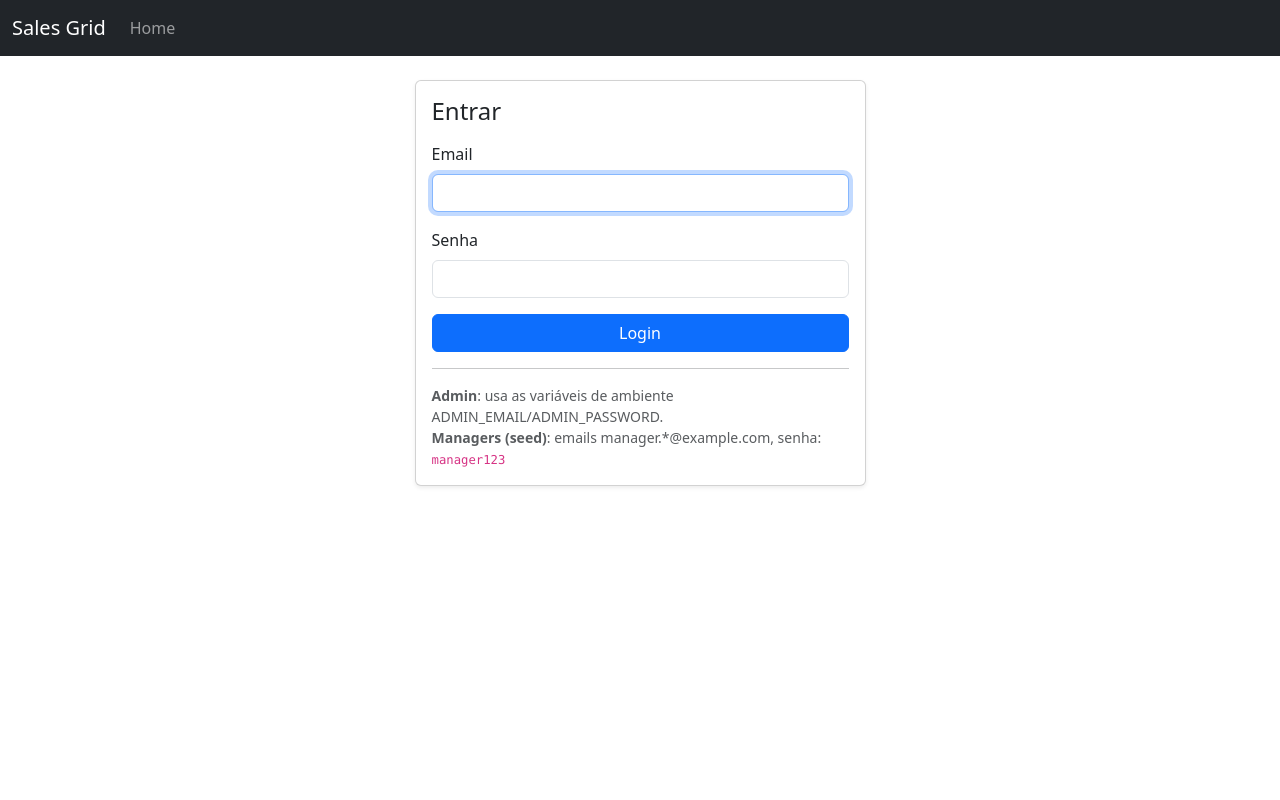
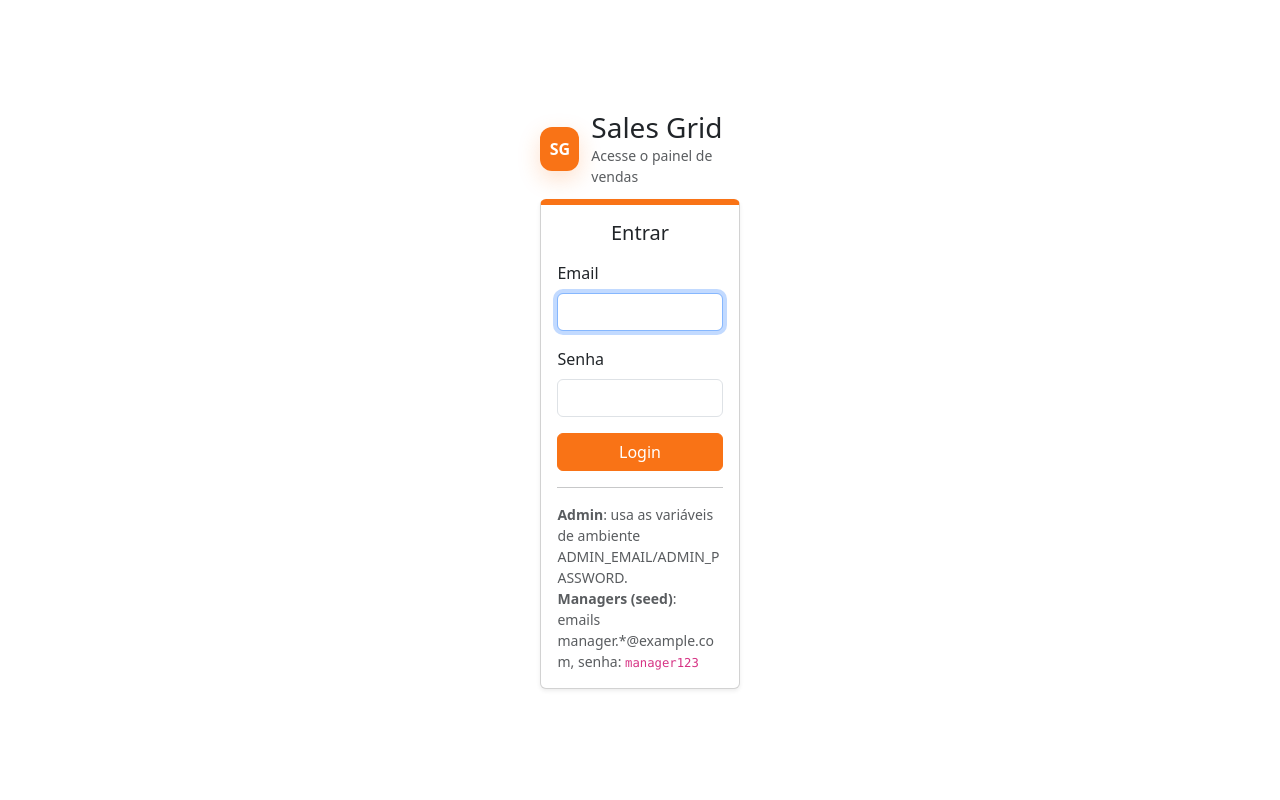
Before and after one commit to Hunter954/ItensdeAtaque, a Flask app: page /login in a window 1280 px wide. Run offline with Flask 3, Linux system fonts and the light colour scheme.

Commit message:
Add files via upload

```diff
--- a/sales_grid/blueprints/admin.py
+++ b/sales_grid/blueprints/admin.py
@@ -162,6 +162,7 @@ def items_post():
             "name": request.form.get("name", "").strip(),
             "photo_url": request.form.get("photo_url", "").strip(),
             "video_url": request.form.get("video_url", "").strip(),
+            "target": int(request.form.get("target") or 18),
         })
         _ensure_item_cells(data, new_id)
         save_data(data, f"Create item {new_id}")
@@ -176,6 +177,7 @@ def items_post():
         it["name"] = request.form.get("name", "").strip()
         it["photo_url"] = request.form.get("photo_url", "").strip()
         it["video_url"] = request.form.get("video_url", "").strip()
+        it["target"] = int(request.form.get("target") or it.get("target") or 18)
         save_data(data, f"Update item {iid}")
         flash("Item atualizado.", "success")
 
--- a/sales_grid/static/app.css
+++ b/sales_grid/static/app.css
@@ -6,3 +6,81 @@
 .sticky-col{position: sticky; left: 0; z-index: 4; background: var(--sticky-bg);}
 #gridTable th.sticky-col{z-index:5;}
 .table-responsive{max-height: calc(100vh - 240px);}
+
+
+/* === Orange/Black theme === */
+:root{
+  --brand-orange: #f97316;
+  --brand-orange-600: #ea580c;
+  --brand-black: #0b0b0b;
+
+  --bs-primary: var(--brand-orange);
+  --bs-primary-rgb: 249,115,22;
+  --bs-link-color: var(--brand-orange);
+  --bs-link-hover-color: var(--brand-orange-600);
+}
+
+/* Make primary buttons orange with good contrast */
+.btn-primary{
+  --bs-btn-bg: var(--brand-orange);
+  --bs-btn-border-color: var(--brand-orange);
+  --bs-btn-hover-bg: var(--brand-orange-600);
+  --bs-btn-hover-border-color: var(--brand-orange-600);
+  --bs-btn-active-bg: var(--brand-orange-600);
+  --bs-btn-active-border-color: var(--brand-orange-600);
+}
+.btn-outline-primary{
+  --bs-btn-color: var(--brand-orange);
+  --bs-btn-border-color: var(--brand-orange);
+  --bs-btn-hover-bg: var(--brand-orange);
+  --bs-btn-hover-border-color: var(--brand-orange);
+  --bs-btn-active-bg: var(--brand-orange-600);
+  --bs-btn-active-border-color: var(--brand-orange-600);
+}
+
+/* Accent badges */
+.badge.bg-primary{ background-color: var(--brand-orange) !important; }
+
+/* Home team cards */
+.team-card{
+  border-top: 6px solid var(--brand-orange);
+}
+.team-card .team-avatar{
+  width: 44px; height: 44px; border-radius: 999px; object-fit: cover;
+  border: 2px solid rgba(249,115,22,.35);
+}
+.team-card .team-arrow{
+  color: rgba(0,0,0,.35);
+}
+.team-card:hover .team-arrow{
+  color: var(--brand-orange);
+}
+
+/* Login page */
+.auth-shell{
+  min-height: calc(100vh - 0px);
+  display:flex; align-items:center; justify-content:center;
+}
+.auth-brand{
+  display:flex; align-items:center; justify-content:center; gap:.75rem;
+  margin-bottom: .75rem;
+}
+.auth-brand .mark{
+  width: 44px; height:44px; border-radius: 12px;
+  background: var(--brand-orange);
+  display:flex; align-items:center; justify-content:center;
+  color:#fff; font-weight:800;
+  box-shadow: 0 8px 22px rgba(249,115,22,.22);
+}
+.auth-card{
+  border-top: 6px solid var(--brand-orange);
+}
+
+/* Grid remaining label */
+.remain-label{
+  line-height: 1.1;
+  margin-top: .2rem;
+  font-size: .72rem;
+}
+
+/* keep existing */
--- a/sales_grid/templates/base.html
+++ b/sales_grid/templates/base.html
@@ -8,7 +8,8 @@
     <link rel="stylesheet" href="{{ url_for('static', filename='app.css') }}">
   </head>
   <body>
-    <nav class="navbar navbar-expand-lg navbar-dark bg-dark">
+    {% if not (request.endpoint or '').startswith('auth.') %}
+<nav class="navbar navbar-expand-lg navbar-dark bg-dark">
       <div class="container-fluid">
         <a class="navbar-brand" href="{{ url_for('main.home') }}">
           {% if company and company.logo_url %}
@@ -46,8 +47,9 @@
         </div>
       </div>
     </nav>
+{% endif %}
 
-    <main class="container py-4">
+    <main class="container py-4 {% if (request.endpoint or "").startswith("auth.") %}auth-shell{% endif %}">
       {% with messages = get_flashed_messages(with_categories=true) %}
         {% if messages %}
           {% for category, message in messages %}
--- a/sales_grid/templates/login.html
+++ b/sales_grid/templates/login.html
@@ -2,9 +2,16 @@
 {% block content %}
 <div class="row justify-content-center">
   <div class="col-md-5">
-    <div class="card shadow-sm">
+    <div class="auth-brand">
+  <div class="mark">SG</div>
+  <div>
+    <div class="h3 m-0">Sales Grid</div>
+    <div class="text-muted small">Acesse o painel de vendas</div>
+  </div>
+</div>
+<div class="card shadow-sm auth-card">
       <div class="card-body">
-        <h1 class="h4 mb-3">Entrar</h1>
+        <h1 class="h5 mb-3 text-center">Entrar</h1>
         <form method="post" action="{{ url_for('auth.login_post', next=request.args.get('next')) }}">
           <div class="mb-3">
             <label class="form-label">Email</label>
```
Also changed, not shown: sales_grid/services/github_store.py (+20 -3 lines), sales_grid/static/team_grid.js (+27 -2 lines), sales_grid/templates/admin/items.html (+6 -1 lines), sales_grid/templates/home.html (+23 -7 lines), sales_grid/templates/team.html (+8 -1 lines).
